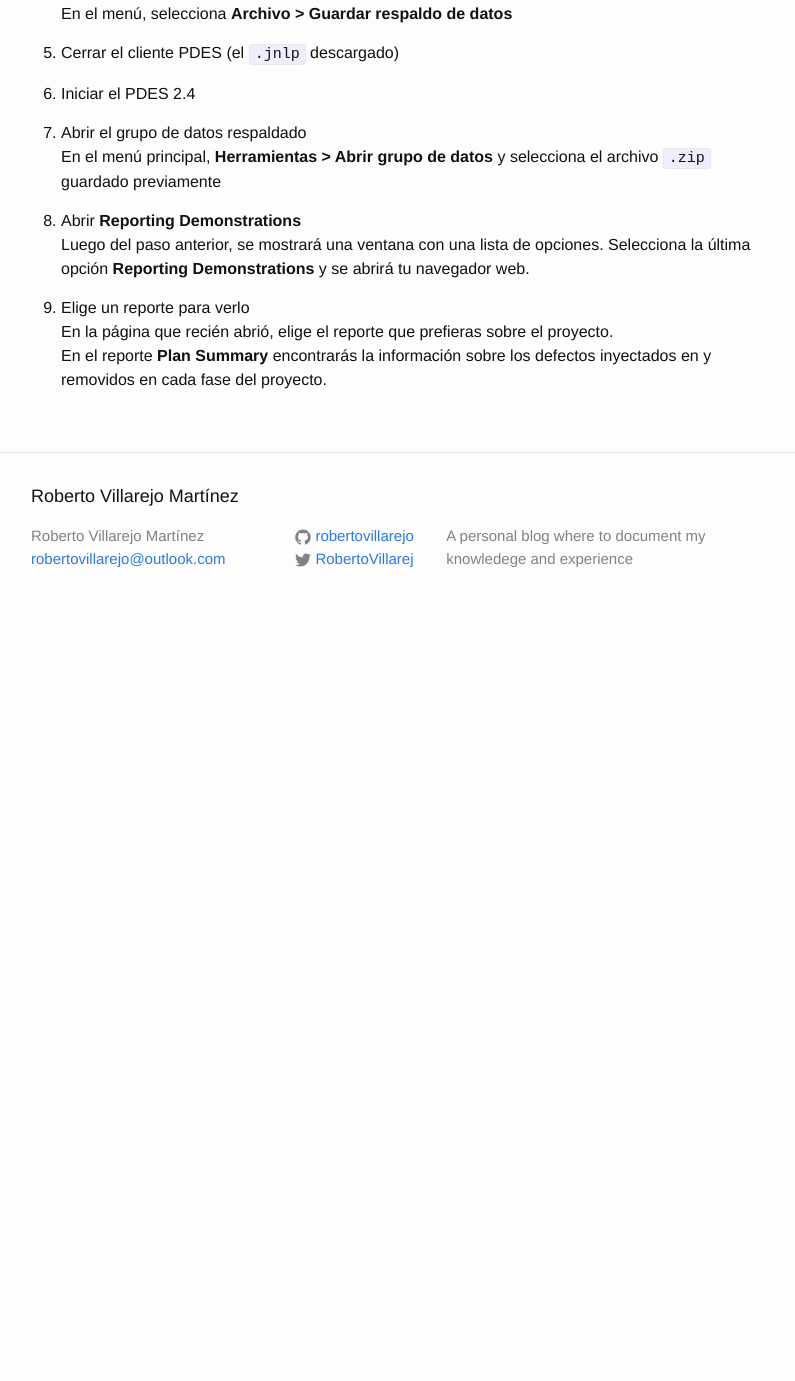
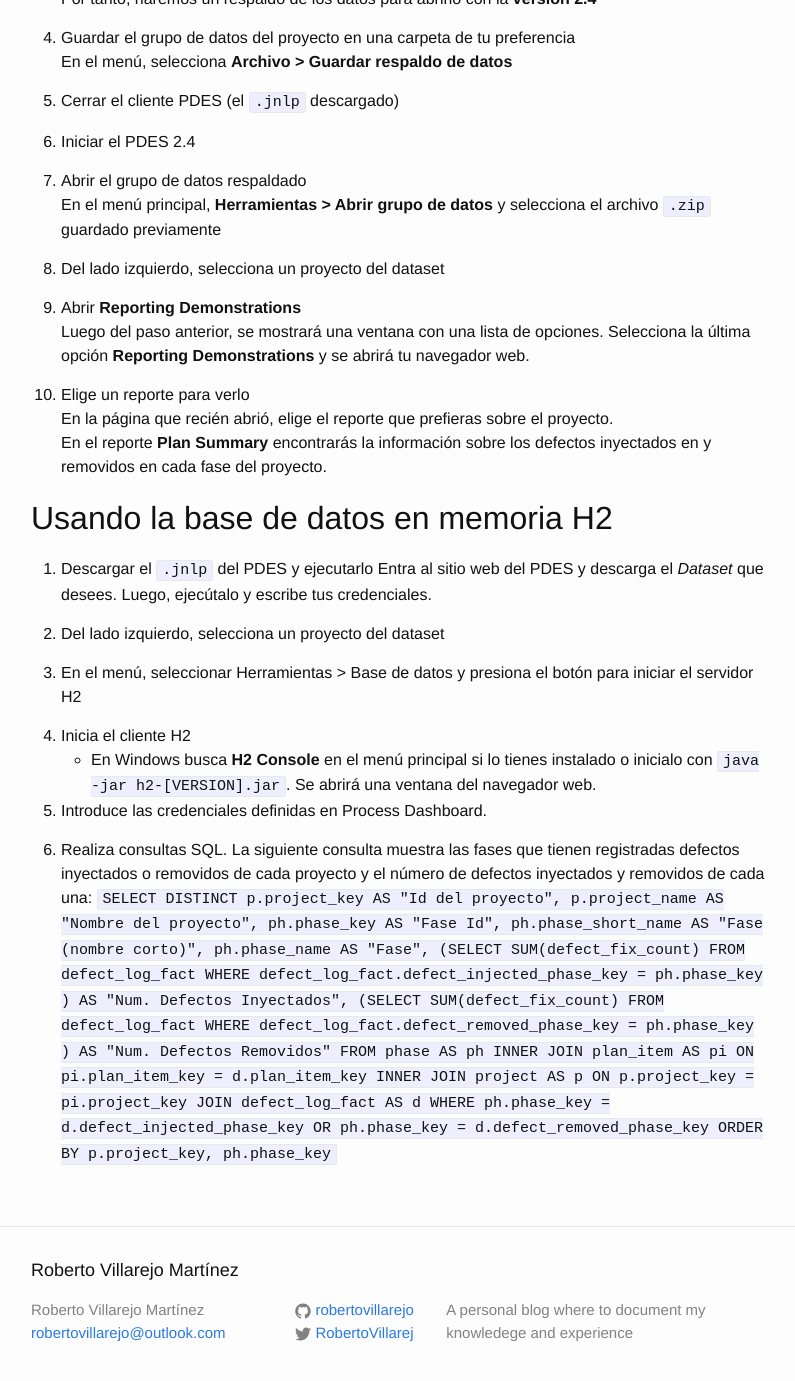
Before and after one commit to robertovillarejo/robertovillarejo, a Jekyll site: the page built from _posts/2017-12-04-Reporting-Demonstrations-PDES.md, in a window 1280 px wide and 1400 px high, scrolled down 822 px. Shown: the top 1381 px of the window, without its empty margins (239-1034 px from the left). Built offline with Jekyll 4.4.1, drawn with Linux system fonts in a browser that asks for light colours; before the commit the page ends 1452 px from its top, so only the background shows below that; some of the changed text lies outside the part shown.

```diff
--- a/_posts/2017-12-04-Reporting-Demonstrations-PDES.md
+++ b/_posts/2017-12-04-Reporting-Demonstrations-PDES.md
@@ -8,10 +8,11 @@ categories:
 
 ## Prerrequisitos:
 - Tener instalado el [Process Dashboard 2.4 ](https://www.processdash.com/download)
+- Tener instalado la BD [H2](http://www.h2database.com/html/download.html) (en caso de querer hacer consultas mediante SQL a la BD de cada proyecto)
 
 A continuación se enlistan los pasos para poner a funcionar el **add-on de reportes** de David Tuman. Los pasos oficiales se encuentran en este [enlace](https://github.com/dtuma/processdash-reporting-demo/wiki). Sin embargo, **existe un *bug* en la versión 2.2 del cliente Process Dashboard** que impide ver correctamente los reportes del add-on. Por esta razón, se necesitan pasos adicionales para poner a funcionar este módulo.
 
-## Pasos
+## Usando el add-on de Reportes
 1. Generar el war de reportes tal como lo indica David Tuman en su [wiki](https://github.com/dtuma/processdash-reporting-demo/wiki) o descargarlo de [aquí](https://mega.nz/#!OlJGAZDA!MUmWPU2vLk765Et_SlOdPbS9ft6wNPVP-f8c8Rou5A0)
 2. Copiar el war a la carpeta de los add-ons del Process Dashboard.
   Para saber cuál es la carpeta de donde el Process Dashboard lee los add-ons, consulta el **Menú principal > Ayuda > Sobre Process Dashboard > Configuración**.
@@ -34,9 +35,44 @@ A continuación se enlistan los pasos para poner a funcionar el **add-on de repo
 7. Abrir el grupo de datos respaldado
   En el menú principal, **Herramientas > Abrir grupo de datos** y selecciona el archivo `.zip` guardado previamente
 
+8. Del lado izquierdo, selecciona un proyecto del dataset
+
 8. Abrir **Reporting Demonstrations**
   Luego del paso anterior, se mostrará una ventana con una lista de opciones. Selecciona la última opción **Reporting Demonstrations** y se abrirá tu navegador web.
 
 9. Elige un reporte para verlo
   En la página que recién abrió, elige el reporte que prefieras sobre el proyecto.
   En el reporte **Plan Summary** encontrarás la información sobre los defectos inyectados en y removidos en cada fase del proyecto.
+
+## Usando la base de datos en memoria H2
+
+1. Descargar el `.jnlp` del PDES y ejecutarlo
+  Entra al sitio web del PDES y descarga el *Dataset* que desees. Luego, ejecútalo y escribe tus credenciales.
+
+2. Del lado izquierdo, selecciona un proyecto del dataset
+
+3. En el menú, seleccionar Herramientas > Base de datos y presiona el botón para iniciar el servidor H2
+
+4. Inicia el cliente H2
+  - En Windows busca **H2 Console** en el menú principal si lo tienes instalado o inicialo con `java -jar h2-[VERSION].jar`. Se abrirá una ventana del navegador web.
+
+5. Introduce las credenciales definidas en Process Dashboard.
+
+6. Realiza consultas SQL. La siguiente consulta muestra las fases que tienen registradas defectos inyectados o removidos de cada proyecto y el número de defectos inyectados y removidos de cada una:
+`SELECT DISTINCT p.project_key AS "Id del proyecto", p.project_name AS "Nombre del proyecto", ph.phase_key AS "Fase Id",
+ph.phase_short_name AS "Fase (nombre corto)",
+ph.phase_name AS "Fase",
+(SELECT SUM(defect_fix_count)
+FROM defect_log_fact
+WHERE defect_log_fact.defect_injected_phase_key = ph.phase_key ) AS "Num. Defectos Inyectados",
+(SELECT SUM(defect_fix_count)
+FROM defect_log_fact
+WHERE defect_log_fact.defect_removed_phase_key = ph.phase_key ) AS "Num. Defectos Removidos"
+FROM phase AS ph
+INNER JOIN plan_item AS pi
+ON pi.plan_item_key = d.plan_item_key
+INNER JOIN project AS p
+ON p.project_key = pi.project_key
+JOIN defect_log_fact AS d
+WHERE ph.phase_key = d.defect_injected_phase_key OR ph.phase_key = d.defect_removed_phase_key
+ORDER BY p.project_key, ph.phase_key`
```
Also changed, not shown: _posts/2017-10-16-test-case-jira.markdown (added, +68 -0 lines), _posts/2017-12-05-QA-PDES-Redmine.md (added, +59 -0 lines).
